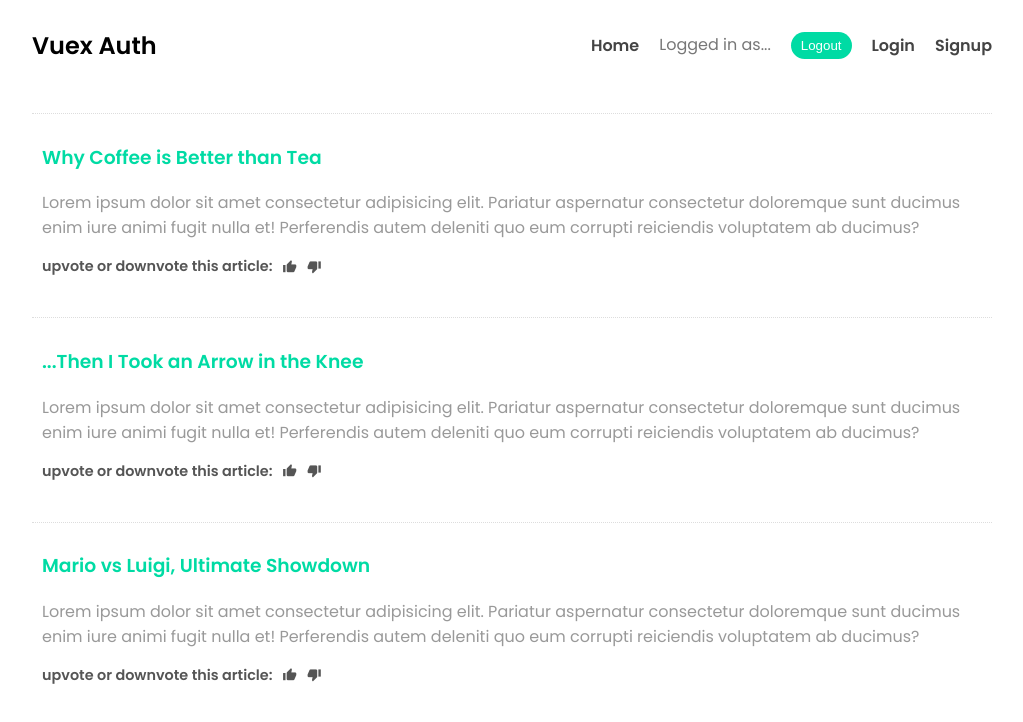
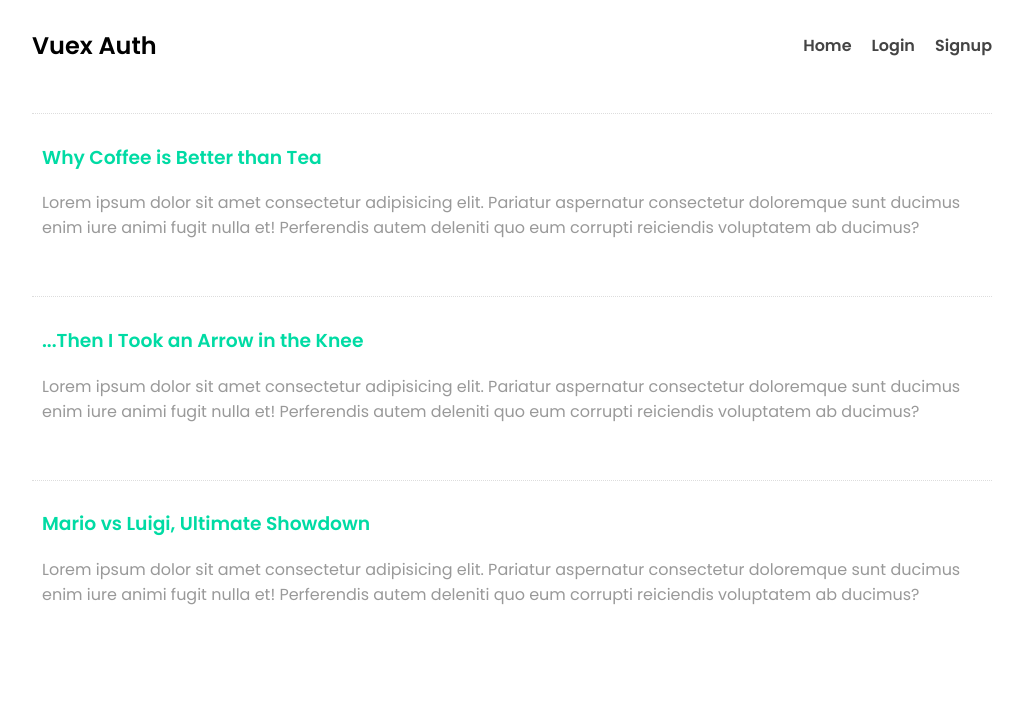
Before and after one commit to iamshaunjp/Vuex-4-Firebase-Auth, a Vue app in the folder my-blog/: page / in a window 1280 px wide. Shown: the top 722 px of the page, without its empty margins (128-1151 px from the left). Built offline with nearby package versions, Linux system fonts and the light colour scheme.

Commit message:
lesson-10

```diff
--- a/my-blog/src/components/Navbar.vue
+++ b/my-blog/src/components/Navbar.vue
@@ -6,12 +6,12 @@
       <router-link to="/">Home</router-link>
     </div>
     <!-- for logged in users -->
-    <div>
-      <span>Logged in as...</span>
+    <div v-if="user">
+      <span>Logged in as {{ user.email }}</span>
       <button @click="handleClick">Logout</button>
     </div>
     <!-- for logged out users -->
-    <div>
+    <div v-if="!user">
       <router-link to="/login">Login</router-link>
       <router-link to="/signup">Signup</router-link>
     </div>
@@ -20,6 +20,7 @@
 
 <script>
 import { useStore } from 'vuex'
+import { computed } from 'vue'
 
 export default {
   setup() {
@@ -29,7 +30,10 @@ export default {
       store.dispatch('logout')
     }
 
-    return { handleClick }
+    return {
+      handleClick,
+      user: computed(() => store.state.user)
+    }
   }
 }
 </script>
--- a/my-blog/src/views/Home.vue
+++ b/my-blog/src/views/Home.vue
@@ -4,7 +4,7 @@
       <div class="blog">
         <h3>{{ blog.title }}</h3>
         <p>Lorem ipsum dolor sit amet consectetur adipisicing elit. Pariatur aspernatur consectetur doloremque sunt ducimus enim iure animi fugit nulla et! Perferendis autem deleniti quo eum corrupti reiciendis voluptatem ab ducimus?</p>
-        <div class="icons">
+        <div class="icons" v-if="user">
           <span>upvote or downvote this article: </span>
           <span class="material-icons">thumb_up</span>
           <span class="material-icons">thumb_down</span>
@@ -15,7 +15,7 @@
 </template>
 
 <script>
-import { ref } from 'vue'
+import { ref, computed } from 'vue'
 import { useStore } from 'vuex'
 
 export default {
@@ -28,10 +28,9 @@ export default {
 
     const store = useStore()
 
-    console.log(store.state.user)
-
     return {
-      blogs
+      blogs,
+      user: computed(() => store.state.user)
     }
   }
 }
```
